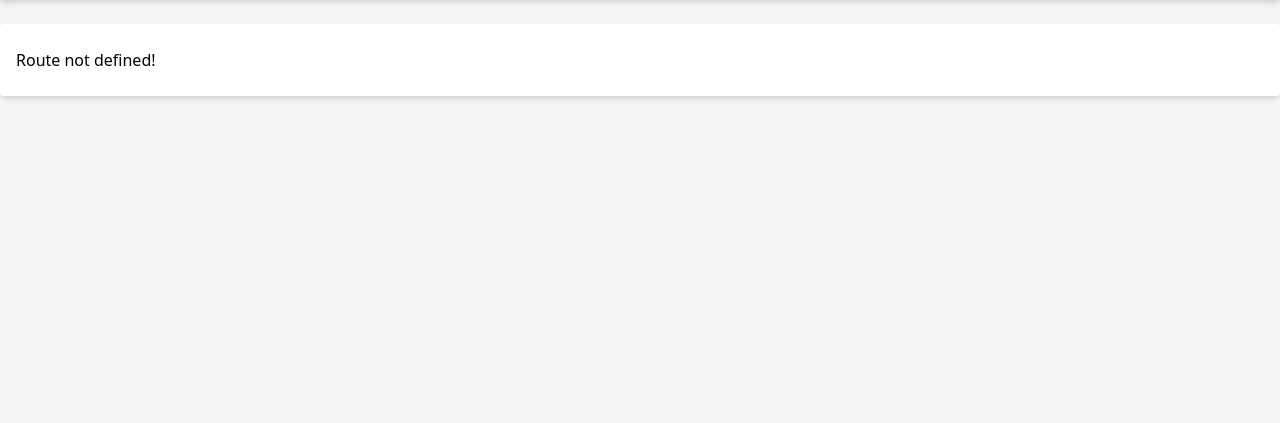
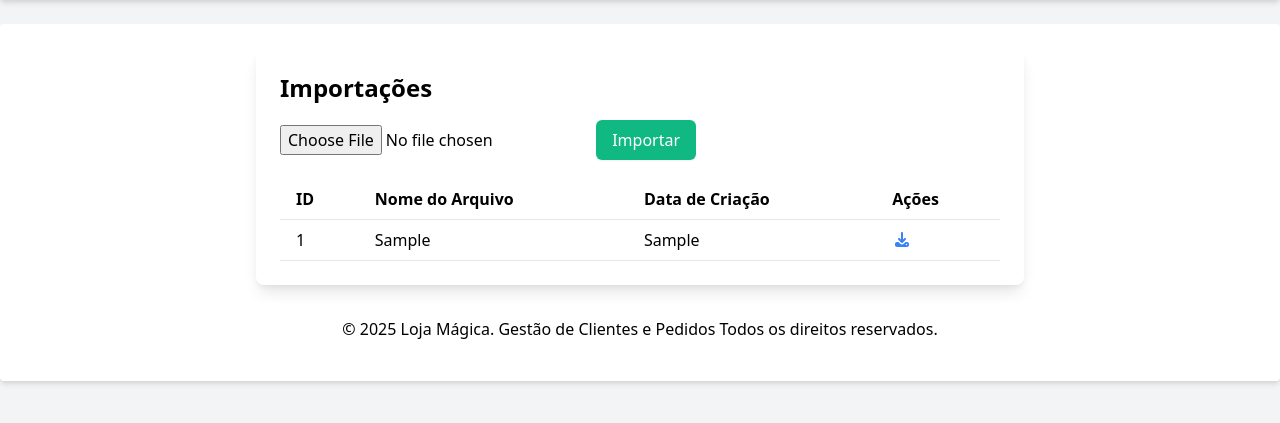
Before and after one commit to LaylaJoana/LojaMagica, a PHP site: page /importacoes in a window 1280 px wide. Shown: the part 60-483 px from the top of the page. Run offline with PHP 8.4, Linux system fonts and the light colour scheme; tables that the repository leaves empty or names only in its code hold one stand-in row (values such as "Sample post").

Commit message:
inicializando crud importacao

```diff
--- a/public/index.php
+++ b/public/index.php
@@ -11,6 +11,7 @@ use Src\Controllers\PedidoController;
 use Src\Controllers\ClienteController;
 use Src\Controllers\ProdutoController;
 use Src\Controllers\PromocaoController;
+use Src\Controllers\ImportacaoController;
 
 $request = new Request();
 $router = new Router();
@@ -47,13 +48,7 @@ $router->addRoute('GET', 'promocoes/deleteview/{id}', [PromocaoController::class
 $router->addRoute('GET', 'promocoes/delete/{id}', [PromocaoController::class, 'delete']);
 $router->addRoute('POST', 'promocoes/update', [PromocaoController::class, 'update']);
 
-$router->addRoute('GET', 'importacao', [ProdutoController::class, 'index']);
-$router->addRoute('GET', 'importacao/create', [ProdutoController::class, 'create']);
-$router->addRoute('POST', 'importacoes/new', [ProdutoController::class, 'new']);
-$router->addRoute('GET', 'produtos/edit/{id}', [ProdutoController::class, 'edit']);
-$router->addRoute('GET', 'produtos/deleteview/{id}', [ProdutoController::class, 'deleteView']);
-$router->addRoute('GET', 'produtos/delete/{id}', [ProdutoController::class, 'delete']);
-$router->addRoute('POST', 'produtos/update', [ProdutoController::class, 'update']);
+$router->addRoute('GET', 'importacoes', [ImportacaoController::class, 'index']);
 
 
 
--- /dev/null
+++ b/src/Controllers/ImportacaoController.php
@@ -0,0 +1,82 @@
+<?php
+
+namespace Src\Controllers;
+
+use Exception;
+use Src\Core\Request;
+use Src\Core\Router;
+use Src\Models\Importacao;
+use PhpOffice\PhpSpreadsheet\IOFactory;
+
+class ImportacaoController {
+
+    public function index(): void
+    {
+        view('/importacoes/index', [
+            'importacoes' => Importacao::all()
+        ]);
+    }
+
+    public function importarXLS(Request $request): void
+    {
+        if ($_FILES['arquivo']['type'] !== 'application/vnd.ms-excel') {
+            throw new Exception('Formato de arquivo não suportado. Apenas arquivos XLS são permitidos.');
+        }
+
+        $filePath = $_FILES['arquivo']['tmp_name'];
+        $fileName = $_FILES['arquivo']['name'];
+        $tamanho = $_FILES['arquivo']['size'];
+        $type = $_FILES['arquivo']['type'];
+        $dados = file_get_contents($filePath);
+
+        $importacao = Importacao::create([
+            'arquivo' => $fileName,
+            'tipo' => $type,
+            'tamanho' => $tamanho,
+            'dados' => $dados,
+            'data_importacao' => date('Y-m-d H:i:s')
+        ]);
+
+        $spreadsheet = IOFactory::load($filePath);
+        $sheet = $spreadsheet->getActiveSheet();
+        $rows = $sheet->toArray();
+
+        $clientes = [];
+        $pedidos = [];
+
+        foreach ($rows as $row) {
+            $clienteId = $row[0];
+            $clienteNome = $row[1];
+            $clienteEmail = $row[2];
+            $pedidoProduto = $row[4];
+            $pedidoData = $row[5];
+            $pedidoValor = $row[6];
+
+            $clientes[] = [
+                'id' => $clienteId,
+                'nome' => $clienteNome,
+                'email' => $clienteEmail
+            ];
+
+            $pedidos[] = [
+                'produto' => $pedidoProduto,
+                'data' => $pedidoData,
+                'valor' => $pedidoValor
+            ];
+        }
+
+        print_r($clientes);
+        print_r($pedidos);
+
+        header('Location: /importacoes');
+    }
+
+    public function download($id): void
+    {
+        $importacao = Importacao::find($id);
+        if (!$importacao) {
+            throw new Exception('Arquivo não encontrado.');
+        }
+        exit;
+    }
+}
--- /dev/null
+++ b/src/Models/Importacao.php
@@ -0,0 +1,14 @@
+<?php
+
+namespace Src\Models;
+
+class Importacao extends Model {
+
+    protected $table = 'importacoes';
+
+    protected $attributes = [
+        'arquivo',
+        'data_importacao'
+    ];
+
+}
--- /dev/null
+++ b/src/Views/importacoes/index.php
@@ -0,0 +1,36 @@
+<div class="max-w-3xl mx-auto bg-white p-6 rounded-lg shadow-lg">
+    <h1 class="text-2xl font-bold mb-4">Importações</h1>
+    <form action="/importacoes/upload" method="POST" enctype="multipart/form-data" class="mb-4">
+        <input type="file" name="arquivo" class="mb-2" accept=".xls">
+        <button type="submit" class="button bg-green-500 text-white py-2 px-4 rounded-md shadow-sm hover:bg-green-700">Importar</button>
+    </form>
+
+    <table class="min-w-full bg-white">
+        <thead>
+            <tr>
+                <th class="py-2 px-4 border-b border-gray-200 text-left">ID</th>
+                <th class="py-2 px-4 border-b border-gray-200 text-left">Nome do Arquivo</th>
+                <th class="py-2 px-4 border-b border-gray-200 text-left">Data de Criação</th>
+                <th class="py-2 px-4 border-b border-gray-200 text-left">Ações</th>
+            </tr>
+        </thead>
+        <tbody>
+            <?php foreach ($importacoes as $importacao): ?>
+                <tr>
+                    <td class="py-2 px-4 border-b border-gray-200"><?= $importacao->id ?></td>
+                    <td class="py-2 px-4 border-b border-gray-200"><?= $importacao->arquivo ?></td>
+                    <td class="py-2 px-4 border-b border-gray-200"><?= $importacao->data_importacao ?></td>
+                    <td class="py-2 px-4 border-b border-gray-200">
+                        <a href="/importacoes/download/<?= $importacao->id ?>" class="text-blue-500 hover:text-blue-700 flex items-center">
+                            <i class="fas fa-download mr-2"></i>
+                        </a>
+                    </td>
+                </tr>
+            <?php endforeach; ?>
+        </tbody>
+    </table>
+</div>
+
+<?php include __DIR__ . '/../layouts/footer.php'; ?>
+</body>
+</html>
```
Also changed, not shown: src/Controllers/ImportacoesController.php (deleted).
